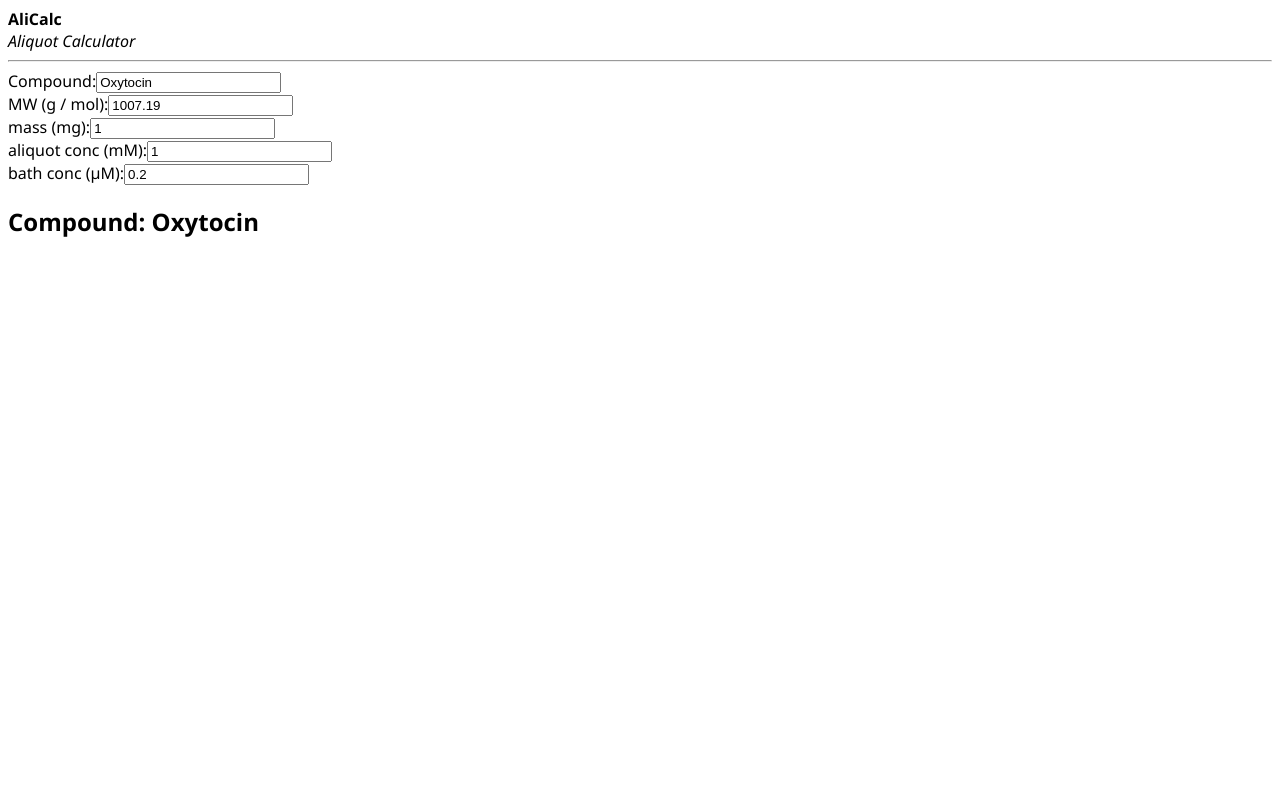
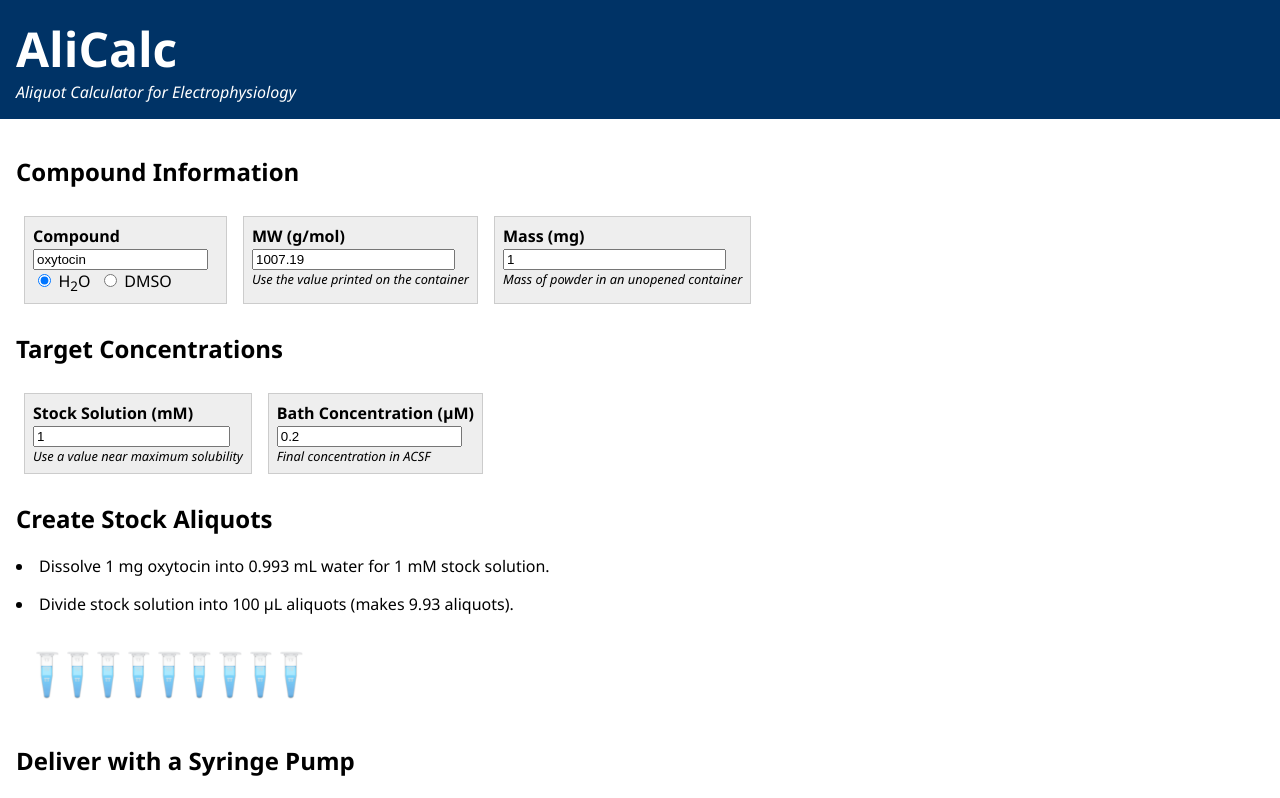
Before and after one commit to swharden/AliCalcJS, a React (Create React App) app: page / in a window 1280 px wide. Shown: the top 798 px of the page. Built offline with nearby package versions, Linux system fonts and the light colour scheme; the HTML template or start-up script is replaced by a standard one.

Commit message:
improve styling and add tests

```diff
--- a/package.json
+++ b/package.json
@@ -1,5 +1,6 @@
 {
   "name": "alicalc",
+  "homepage": "https://swharden.com/software/alicalc/",
   "version": "0.1.0",
   "private": true,
   "dependencies": {
--- /dev/null
+++ b/public/index.html
@@ -0,0 +1,19 @@
+<!DOCTYPE html>
+<html lang="en">
+  <head>
+    <meta charset="utf-8" />
+    <meta name="viewport" content="width=device-width, initial-scale=1" />
+    <meta name="theme-color" content="#000000" />
+    <meta
+      name="description"
+      content="Web site created using create-react-app"
+    />
+    <link rel="apple-touch-icon" href="%PUBLIC_URL%/logo192.png" />
+    <link rel="manifest" href="%PUBLIC_URL%/manifest.json" />
+    <title>AliCalc: Aliquot Calculator for Electrophysiology</title>
+  </head>
+  <body>
+    <noscript>You need to enable JavaScript to run this app.</noscript>
+    <div id="root"></div>
+  </body>
+</html>
--- a/src/AliquotCalculator.js
+++ b/src/AliquotCalculator.js
@@ -7,12 +7,19 @@ class AliquotCalculator extends React.Component {
 
     constructor(props) {
         super(props); // TODO: obsolete?
-        var defaultPlan = new AliquotPlan("Oxytocin", 1007.19, 1, 1, .2);
+        let defaultOptions = {
+            compound: "oxytocin",
+            solvent: "water",
+            mw: 1007.19,
+            massMG: 1,
+            stockConcMM: 1,
+            bathConcUM: .2
+        };
+        var defaultPlan = new AliquotPlan(defaultOptions);
         this.state = { plan: defaultPlan };
     }
 
     updatePlan = (plan) => {
-        console.info(plan);
         this.setState({ plan: plan });
     };
 
--- a/src/AliquotDesign.js
+++ b/src/AliquotDesign.js
@@ -9,22 +9,26 @@ class AliquotDesign extends React.Component {
         super(props);
 
         this.state = {
-            name: props.plan.name,
+            name: props.plan.compound,
+            solvent: props.plan.solvent,
             mw: props.plan.mw,
-            mass: props.plan.mass,
-            aliquotConc: props.plan.aliquotConc,
-            bathConc: props.plan.bathConc
+            mass: props.plan.massMG,
+            aliquotConc: props.plan.stockConcMM,
+            bathConc: props.plan.bathConcUM
         };
         this.handleChange = this.handleChange.bind(this);
     }
 
     sendNewPlan() {
-        let plan = new AliquotPlan(
-            this.state.name,
-            this.state.mw,
-            this.state.aliquotConc,
-            this.state.bathConc
-        )
+        let options = {
+            compound: this.state.name,
+            solvent: this.state.solvent,
+            mw: this.state.mw,
+            massMG: this.state.mass,
+            stockConcMM: this.state.aliquotConc,
+            bathConcUM: this.state.bathConc
+        };
+        let plan = new AliquotPlan(options)
         this.props.callback(plan);
     }
 
@@ -45,50 +49,115 @@ class AliquotDesign extends React.Component {
     render(props) {
         return (
             <>
+                <h2>Compound Information</h2>
+                <div className="compoundInfoRow">
+
+                    <div className="compoundInfoBox">
                         <div>
-                    <label>Compound:</label>
+                            <label>Compound</label>
+                        </div>
+                        <div>
                             <input
                                 name="name"
                                 value={this.state.name}
                                 onChange={this.handleChange}
-                        type="text" />
+                                type="text"
+                            />
+                        </div>
+                        <div>
+                            <input
+                                type="radio"
+                                value="water"
+                                name="solvent"
+                                checked={this.state.solvent === 'water'}
+                                onChange={this.handleChange}
+                                style={{ "width": "1em" }}
+                            /> H<sub>2</sub>O
+                            <input
+                                type="radio"
+                                value="DMSO"
+                                name="solvent"
+                                checked={this.state.solvent === 'DMSO'}
+                                onChange={this.handleChange}
+                                style={{ "width": "1em", "margin-left": "1em" }}
+                            /> DMSO
+                        </div>
                     </div>
 
+                    <div className="compoundInfoBox">
                         <div>
-                    <label>MW (g / mol):</label>
+                            <label>MW (g/mol)</label>
+                        </div>
+                        <div>
                             <input
                                 name="mw"
                                 value={this.state.mw}
                                 onChange={this.handleChange}
-                        type="text" />
+                                type="text"
+                            />
+                        </div>
+                        <div className="infoDetail">
+                            Use the value printed on the container
+                        </div>
                     </div>
 
+                    <div className="compoundInfoBox">
                         <div>
-                    <label>mass (mg):</label>
+                            <label>Mass (mg)</label>
+                        </div>
+                        <div>
                             <input
                                 name="mass"
                                 value={this.state.mass}
                                 onChange={this.handleChange}
-                        type="text" />
+                                type="text"
+                            />
+                        </div>
+                        <div className="infoDetail">
+                            Mass of powder in an unopened container
+                        </div>
+                    </div>
                 </div>
 
+                <h2>Target Concentrations</h2>
+                <div className="compoundInfoRow">
+
+
+                    <div className="compoundInfoBox">
                         <div>
-                    <label>aliquot conc (mM):</label>
+                            <label>Stock Solution (mM)</label>
+                        </div>
+                        <div>
                             <input
                                 name="aliquotConc"
                                 value={this.state.aliquotConc}
                                 onChange={this.handleChange}
-                        type="text" />
+                                type="text"
+                            />
+                        </div>
+                        <div className="infoDetail">
+                            Use a value near maximum solubility
+                        </div>
                     </div>
 
+                    <div className="compoundInfoBox">
                         <div>
-                    <label>bath conc (µM):</label>
+                            <label>Bath Concentration (µM)</label>
+                        </div>
+                        <div>
                             <input
                                 name="bathConc"
                                 value={this.state.bathConc}
                                 onChange={this.handleChange}
-                        type="text" />
+                                type="text"
+                            />
                         </div>
+                        <div className="infoDetail">
+                            Final concentration in ACSF
+                        </div>
+                    </div>
+                </div>
+
             </>
         )
     }
--- a/src/AliquotPlan.js
+++ b/src/AliquotPlan.js
@@ -1,16 +1,65 @@
 class AliquotPlan {
 
-    constructor(name, mw, mass, aliquotConc, bathConc) {
-        this.name = name;
-        this.mw = mw;
-        this.mass = mass;
-        this.aliquotConc = aliquotConc;
-        this.bathConc = bathConc;
+    constructor(options) {
+        this.compound = options.compound;
+        this.solvent = options.solvent;
+        this.mw = options.mw;
+        this.massMG = options.massMG;
+        this.stockConcMM = options.stockConcMM;
+        this.bathConcUM = options.bathConcUM;
 
-        let mol = (this.mass / 1000) / this.mw;
-        let aliquotVolume_mL = mol / this.aliquotConc * 1e6;
+        this.massG = this.massMG / 1e3;
+        this.stockConcM = this.stockConcMM / 1e3;
+        this.bathConcM = this.bathConcUM / 1e6;
+        this.syringeConcM = this.bathConcM * 50;
+        this.stockDilutionForSyringe = this.stockConcM / this.syringeConcM;
+        this.stockDilutionsToBath = this.stockConcM / this.bathConcM;
+        let syringe10stock_L = .010 / this.stockDilutionForSyringe;
+        let containerMols = this.massG / this.mw;
+        this.totalStockVolume = containerMols / this.stockConcM;
+        this.aliquotCount = Math.round(this.totalStockVolume / syringe10stock_L * 100) / 100;
 
-        console.log(`dissolve ${mass} mg ${name} into ${aliquotVolume_mL} mL for ${aliquotConc} mM stock solution.`);
+        this.howToMakeStock =
+            `Dissolve ${this.toMG(this.massG)} ${this.compound} into ` +
+            `${this.toML(this.totalStockVolume)} ${this.solvent} ` +
+            `for ${this.toMM(this.stockConcM)} stock solution.`;
+
+        this.howToMakeAliquots =
+            `Divide stock solution into ${this.toUL(syringe10stock_L)} aliquots ` +
+            `(makes ${this.aliquotCount} aliquots).`;
+
+        this.howToFill10mlSyringe =
+            `Bring 1 aliquot to 10 mL with ACSF for a ${this.toUM(this.syringeConcM)} ` +
+            `(50x bath concentration) syringe.`;
+
+        this.howToFill500mlBath =
+            `Dilute 1 aliquot to 500 mL ACSF for ` +
+            `a ${this.toUM(this.bathConcM)} bath.`;
+    }
+
+    toMM = molar => `${Math.round(molar * 1e3 * 1000) / 1000} mM`;
+    toUM = molar => `${Math.round(molar * 1e6 * 1000) / 1000} µM`;
+    toNM = molar => `${Math.round(molar * 1e9 * 1000) / 1000} nM`;
+
+    toML = liters => `${Math.round(liters * 1e3 * 1000) / 1000} mL`;
+    toUL = liters => `${Math.round(liters * 1e6 * 1000) / 1000} µL`;
+
+    toMG = grams => `${Math.round(grams * 1e3 * 1000) / 1000} mg`;
+
+    isValid() {
+        if (this.compound == "")
+            return false;
+        if (this.solvent == "")
+            return false;
+        if (isNaN(parseFloat(this.mw)) || this.mw <= 0)
+            return false;
+        if (isNaN(parseFloat(this.massMG)) || this.massMG <= 0)
+            return false;
+        if (isNaN(parseFloat(this.stockConcMM)) || this.stockConcMM <= 0)
+            return false;
+        if (isNaN(parseFloat(this.bathConcUM)) || this.bathConcUM <= 0)
+            return false;
+        return true;
     }
 }
 
--- a/src/AliquotPlanDisplay.js
+++ b/src/AliquotPlanDisplay.js
@@ -2,14 +2,36 @@ import React, { Component } from 'react';
 
 class AliquotPlanDisplay extends Component {
     render() {
-        if (this.props.plan == null)
-            return "NO PLAN";
-        else
+        if (this.props.plan.isValid() == false)
             return (
-                <div>
-                    <h2>Compound: {this.props.plan.name}</h2>
+                <div style={{ "font-size": "2em", "margin-top": "1em" }}>
+                    ERROR: This plan is not valid
                 </div>
             );
+
+        let aliquotCount = Math.floor(this.props.plan.aliquotCount);
+        let aliquotPics = Array.from(Array(Math.min(aliquotCount, 999)), (e, i) => {
+            return <img src='aliquot.png' />
+        })
+
+        return (
+            <div>
+                <h2>Create Stock Aliquots</h2>
+                <li>{this.props.plan.howToMakeStock}</li>
+                <li>{this.props.plan.howToMakeAliquots}</li>
+
+                <div className="freezerBox">{aliquotPics}</div>
+
+                <h2>Deliver with a Syringe Pump</h2>
+                <li>{this.props.plan.howToFill10mlSyringe}</li>
+                <li>Syringe pumps deliver 40 µL/min into a flowing 2mL/min bath (a 1:50 ratio).</li>
+                <li>A 10mL syringe can supply about four hours of drug.</li>
+
+                <h2>Add Directly to the Bath</h2>
+                <li>{this.props.plan.howToFill500mlBath}</li>
+                <li>500 mL bath can supply about four hours of drug.</li>
+            </div>
+        );
     }
 }
 export default AliquotPlanDisplay;
--- a/src/App.js
+++ b/src/App.js
@@ -6,10 +6,13 @@ function App() {
 
   return (
     <>
-      <div><b>AliCalc</b></div>
-      <div><i>Aliquot Calculator</i></div>
-      <hr />
-      <AliquotCalculator />
+      <div className="header">
+        <div style={{ fontSize: "3em" }}><b>AliCalc</b></div>
+        <div><i>Aliquot Calculator for Electrophysiology</i></div>
+      </div>
+      <div className="content">
+        <AliquotCalculator />
+      </div>
     </>
   );
 }
--- a/src/style.css
+++ b/src/style.css
@@ -1,21 +1,53 @@
 body {
     font-family: 'Segoe UI', Tahoma, Geneva, Verdana, sans-serif;
+    margin: 0px;
 }
 
-.entryBox {
-    background-color: #EEE;
-    margin: 2em;
+.header {
+    background-color: #003366;
+    color: white;
     padding: 1em;
 }
 
-.entryBox label {
-    font-weight: bold;
+.content {
+    padding: 1em;
 }
 
-.entryBox input {
-    margin-left: .5em;
+.compoundInfoRow {
+    display: flex;
+    flex-wrap: wrap;
 }
 
-.entryBox .description {
+.compoundInfoBox {
+    /*flex-grow: 1;*/
+    margin: .5em;
+    padding: .5em;
+    border: 1px solid #CCC;
+    background-color: #EEE;
+}
+
+.compoundInfoBox label {
+    font-weight: 600;
+}
+
+.compoundInfoBox input {
+    width: 90%;
+}
+
+.compoundInfoBox .infoDetail {
+    font-size: 80%;
     font-style: italic;
 }
+
+.freezerBox {
+    padding: 1em;
+}
+
+.freezerBox img {
+    padding: .25em .25em;
+    height: 3em;
+}
+
+li{
+    margin-bottom: 1em;
+}
```
Also changed, not shown: public/aliquot.png (added), public/manifest.json (added), src/setupTests.js (line endings or trailing spaces), 1 other file (tests, documents, lock files or other folders). Lines whose indentation alone changed are shown as unchanged.
